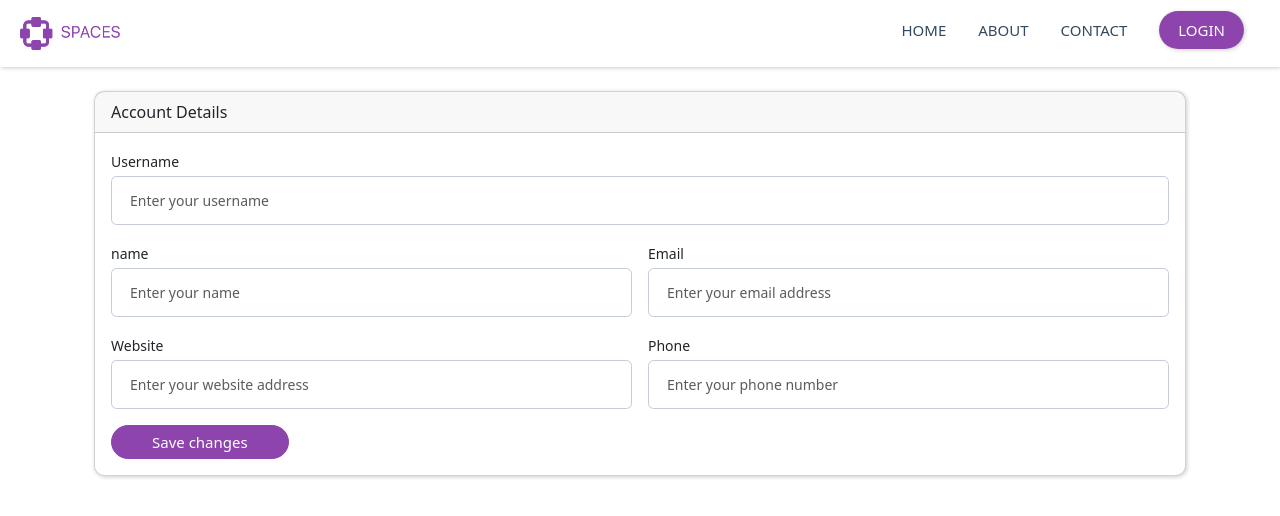
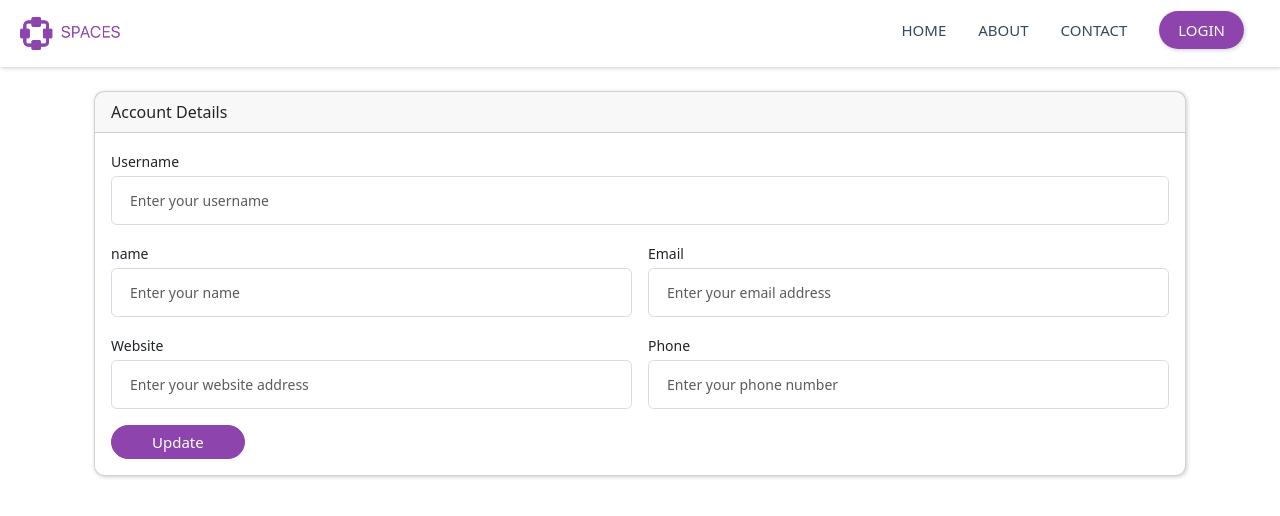
Before and after one commit to Muhabdhadi/widebot-assignment, an Angular app: page /user/profile in a window 1280 px wide. Shown: the top 516 px of the page. Built offline with nearby package versions, Linux system fonts and the light colour scheme; no server answers.

Commit message:
add validate to update profile form display alert message when update user profile details

```diff
--- a/src/app/user/profile/profile.component.html
+++ b/src/app/user/profile/profile.component.html
@@ -9,18 +9,36 @@
                         <!-- Form Group (username)-->
                         <div class="mb-3">
                             <label class="small mb-1" for="inputUsername">Username</label>
-                            <input class="form-control" formControlName="username" id="inputUsername" type="text" placeholder="Enter your username">
+                            <input
+                                   [ngStyle]="{'border-color': profileForm.get('username')?.touched && profileForm.get('username')?.hasError('required') ? 'red' : '#D6DBE4'}"
+                                   class="form-control"
+                                   formControlName="username"
+                                   id="inputUsername"
+                                   type="text"
+                                   placeholder="Enter your username">
                         </div>
 
                         <div class="row gx-3 mb-3">
                             <div class="col-md-6">
                                 <label class="small mb-1" for="inputFirstName">name</label>
-                                <input class="form-control" formControlName="name" id="inputFirstName" type="text" placeholder="Enter your name">
+                                <input
+                                        [ngStyle]="{'border-color': profileForm.get('name')?.touched && profileForm.get('name')?.hasError('required') ? 'red' : '#D6DBE4'}"
+                                       class="form-control"
+                                       formControlName="name"
+                                       id="inputFirstName"
+                                       type="text"
+                                       placeholder="Enter your name">
                             </div>
 
                             <div class="col-md-6">
                                 <label class="small mb-1" for="inputFirstName">Email</label>
-                                <input class="form-control" formControlName="email" id="email" type="text" placeholder="Enter your email address">
+                                <input
+                                        [ngStyle]="{'border-color': profileForm.get('email')?.touched && profileForm.get('email')?.hasError('required') ? 'red' : '#D6DBE4'}"
+                                       class="form-control"
+                                       formControlName="email"
+                                       id="email"
+                                       type="text"
+                                       placeholder="Enter your email address">
                             </div>
                         </div>
                         <!-- Form Row        -->
@@ -28,16 +46,30 @@
                             <!-- Form Group (website)-->
                             <div class="col-md-6">
                                 <label class="small mb-1" for="inputOrgName">Website</label>
-                                <input class="form-control" formControlName="website" id="inputOrgName" type="text" placeholder="Enter your website address">
+                                <input
+                                        [ngStyle]="{'border-color': profileForm.get('website')?.touched && profileForm.get('website')?.hasError('required') ? 'red' : '#D6DBE4'}"
+                                       class="form-control"
+                                       formControlName="website"
+                                       id="inputOrgName"
+                                       type="text"
+                                       placeholder="Enter your website address">
                             </div>
                             <!-- Form Group (phone)-->
                             <div class="col-md-6">
                                 <label class="small mb-1" for="inputLocation">Phone</label>
-                                <input class="form-control" formControlName="phone" id="inputLocation" type="text" placeholder="Enter your phone number">
+                                <input
+                                       [ngStyle]="{'border-color': profileForm.get('phone')?.touched && profileForm.get('phone')?.hasError('required') ? 'red' : '#D6DBE4'}"
+                                       class="form-control"
+                                       formControlName="phone"
+                                       id="inputLocation"
+                                       type="text"
+                                       placeholder="Enter your phone number">
                             </div>
                         </div>
                         <!-- Save changes button-->
-                        <button class="save" type="button">Save changes</button>
+                        <button [disabled]="isLoadingUpdate" (click)="onUpdateUser()" class="save" type="button">
+                            Update <div *ngIf="isLoadingUpdate" class="spinner-border spinner-border-sm text-light" role="status"></div>
+                        </button>
                     </form>
                 </div>
             </div>
--- a/src/app/user/profile/profile.component.ts
+++ b/src/app/user/profile/profile.component.ts
@@ -2,6 +2,8 @@ import {Component, OnInit} from '@angular/core';
 import {UserService} from "../user.service";
 import {FormBuilder, Validators} from "@angular/forms";
 import {UserInterface} from "../../admin/users/user.interface";
+import {AdminService} from "../../admin/admin.service";
+import {ToasterService} from "../../shared/toasts/toaster.service";
 
 @Component({
     selector: 'app-profile',
@@ -11,12 +13,17 @@ import {UserInterface} from "../../admin/users/user.interface";
 export class ProfileComponent implements OnInit {
     profileForm = this.fb.group({
         name: ['', Validators.required],
-        username: [''],
-        email: [''],
-        website: [''],
-        phone: ['']
+        username: ['', Validators.required],
+        email: ['', Validators.required],
+        website: ['', Validators.required],
+        phone: ['', Validators.required]
     })
-    constructor(private userService: UserService, private fb: FormBuilder) {}
+    user: UserInterface | null = null;
+    isLoadingUpdate = false;
+    constructor(private userService: UserService,
+                private adminService: AdminService,
+                private toasterService: ToasterService,
+                private fb: FormBuilder) {}
 
     ngOnInit() {
         this.getUserById();
@@ -25,7 +32,7 @@ export class ProfileComponent implements OnInit {
     getUserById() {
         this.userService.getUserById('1').subscribe({
             next: (user) => {
-                console.log(user);
+                this.user = user;
                 this.initializeProfileForm(user);
             }
         })
@@ -40,4 +47,40 @@ export class ProfileComponent implements OnInit {
             website: user.website
         });
     }
+
+    updateUserDetails() {
+        this.isLoadingUpdate = true;
+        const user: UserInterface = {
+            ...this.user,
+            ...this.profileForm.value as UserInterface
+        }
+        this.adminService.updateUser(user).subscribe({
+            next: (updateUser) => {
+                this.isLoadingUpdate = false;
+                this.toasterService.show(`profile details been update successfully`, {className: 'bg-success text-light'});
+                this.initializeProfileForm(updateUser);
+            },
+            error: () => {
+                this.toasterService.show(`Error while update ${user.name} user`, {className: 'bg-danger text-light'})
+                this.isLoadingUpdate = false;
+            }
+        })
+    }
+
+    onUpdateUser() {
+        this.validateLoginForm();
+
+        if (this.profileForm.invalid) { return; }
+
+        this.updateUserDetails();
+    }
+
+    validateLoginForm() {
+        Object.values(this.profileForm.controls).forEach(control => {
+            if (control.invalid) {
+                control.markAsTouched();
+                control.updateValueAndValidity({onlySelf: true});
+            }
+        });
+    }
 }
```
